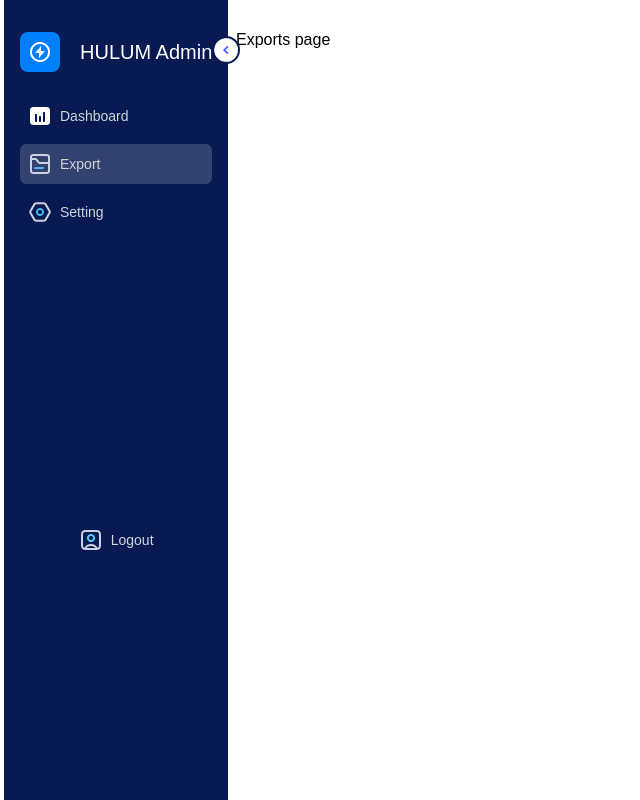
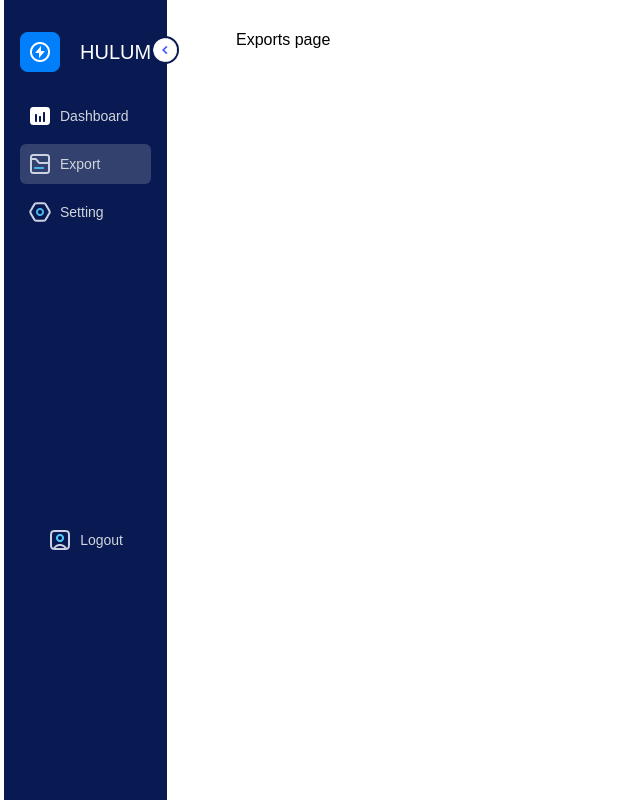
Before and after one commit to AbelBeyene/H-Admin, a React (Vite) app: page /export in a window 1280 px wide. Shown: the whole page, without its empty margins (0-640 px from the left). Built offline with nearby package versions, Linux system fonts and the light colour scheme.

Commit message:
NavBar modification,addition of settings

```diff
--- a/src/components/Navbar.jsx
+++ b/src/components/Navbar.jsx
@@ -67,7 +67,7 @@ const location =useLocation();
               !open && "scale-0"
             }`}
           >
-           HULUM Admin
+           HULUM
           </h1>
         </div>
         <ul className="pt-4  ">
```
